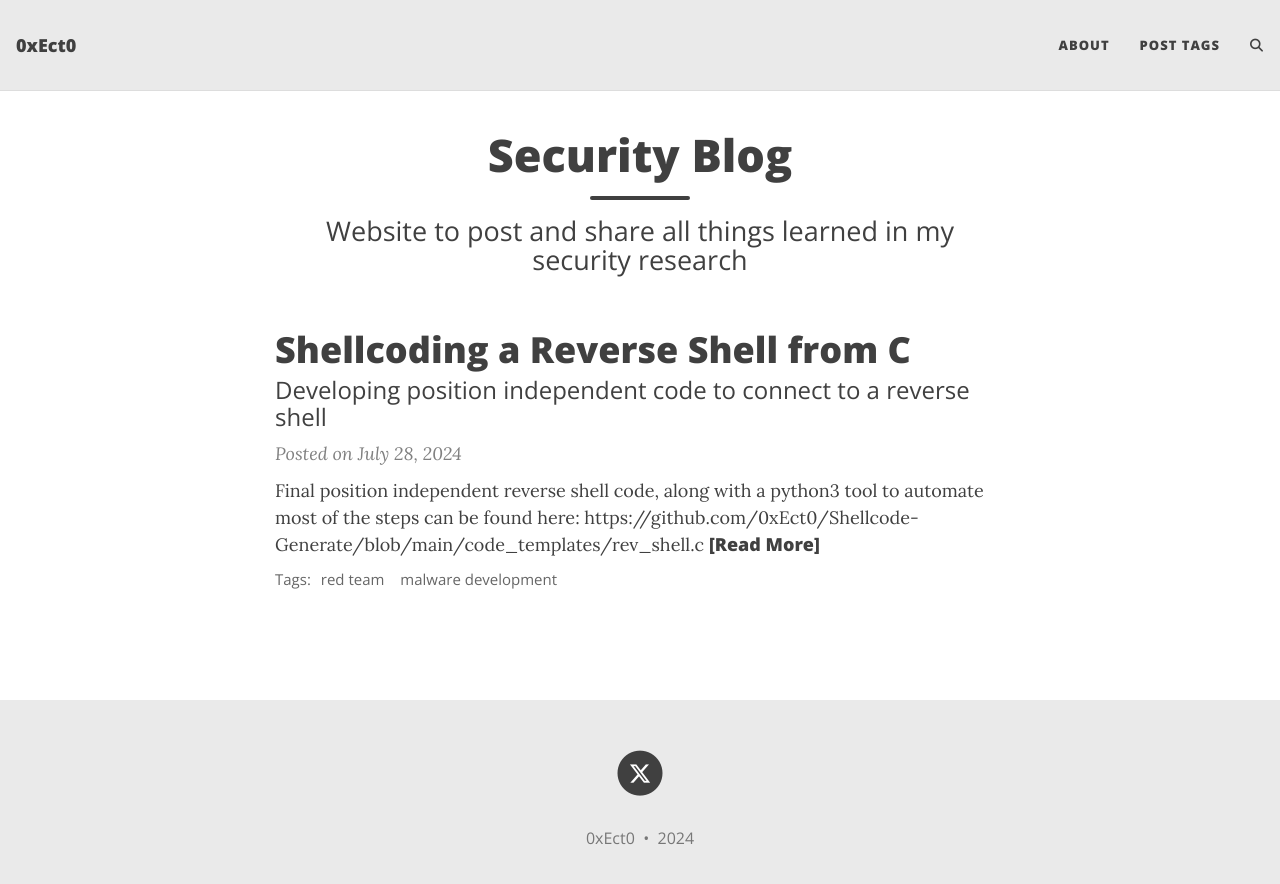
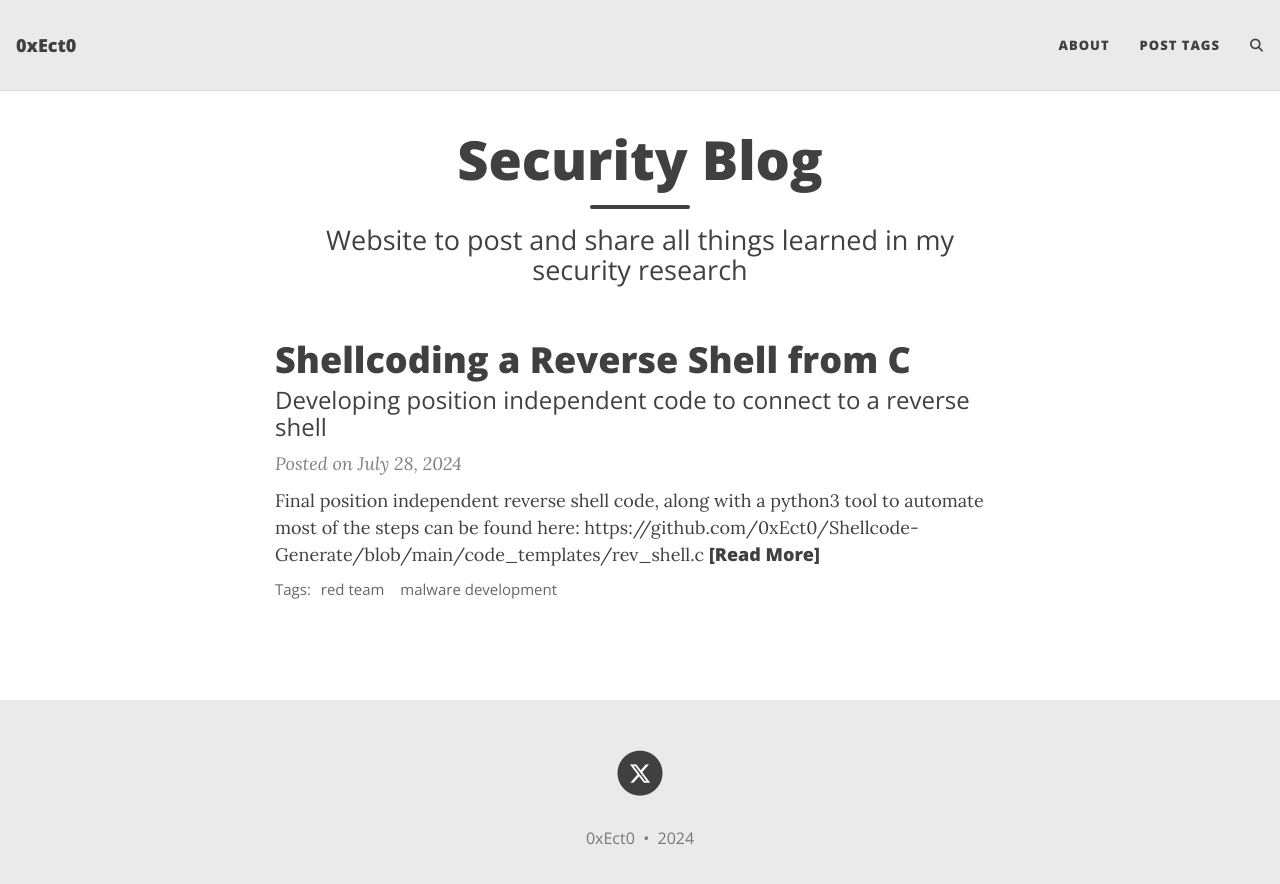
Before and after one commit to 0xEct0/0xEct0.github.io, a Jekyll site: the page built from index.html, in a window 1280 px wide. Shown: the top 884 px of the page. Built offline with Jekyll 4.4.1, drawn with Linux system fonts in a browser that asks for light colours; the list of posts is cut into pages by our own code; comment, search, counter and statistics services are not loaded.

Commit message:
changed header.html

```diff
--- a/_includes/header.html
+++ b/_includes/header.html
@@ -25,7 +25,7 @@
         <div class="{{ include.type }}-heading">
 
           <!-- Slightly changed this with the style tag -->
-          <h1 style="font-size: 2.5em;">{% if page.title %}{{ page.title | strip_html }}{% else %}<br/>{% endif %}</h1>
+          <h1 style="font-size: 3em;">{% if page.title %}{{ page.title | strip_html }}{% else %}<br/>{% endif %}</h1>
 
           {% if page.subtitle %}
             {% if include.type == "page" %}
```
